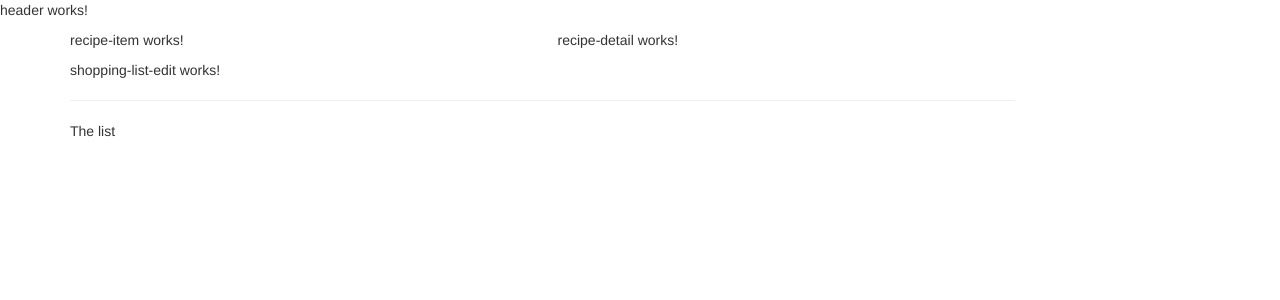
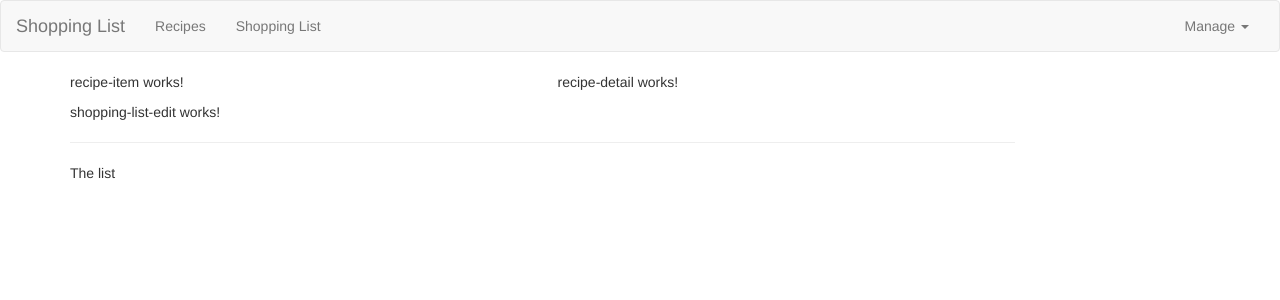
Before and after one commit to nikolatrajkovicITS/ngShoppingList, an Angular app: page / in a window 1280 px wide. Shown: the top 300 px of the page. Built offline with nearby package versions, Linux system fonts and the light colour scheme.

Commit message:
Created "Navbar" and "Recipe" model.

```diff
--- a/src/app/header/header.component.html
+++ b/src/app/header/header.component.html
@@ -1,3 +1,23 @@
-<p>
-  header works!
-</p>
+<nav class="navbar navbar-default">
+  <div class="container-fluid">
+    <div class="navbar-header">
+      <a href="#" class="navbar-brand">Shopping List</a>
+    </div>
+
+    <div class="collapse navbar-collapse">
+      <ul class="nav navbar-nav">
+        <li><a href="#">Recipes</a></li>
+        <li><a href="#">Shopping List</a></li>
+      </ul>
+      <ul class="nav navbar-nav navbar-right">
+        <li class="dropdown">
+          <a href="#" class="dropdown-toggle" role="button">Manage <span class="caret"></span></a>
+          <ul class="dropdown-menu">
+            <li><a href="#">Save Date</a></li>
+            <li><a href="#">Fetch Data</a></li>
+          </ul>
+        </li>
+      </ul>
+    </div>
+  </div>
+</nav>
--- a/src/app/recipe-book/recipe-list/recipe-list.component.ts
+++ b/src/app/recipe-book/recipe-list/recipe-list.component.ts
@@ -6,6 +6,7 @@
   styleUrls: ['./recipe-list.component.css']
 })
 export class RecipeListComponent implements OnInit {
+  recipes = [];
 
   constructor() { }
 
```
Also changed, not shown: src/app/recipe-book/recipe/recipe.model.ts (added, +12 -0 lines).
